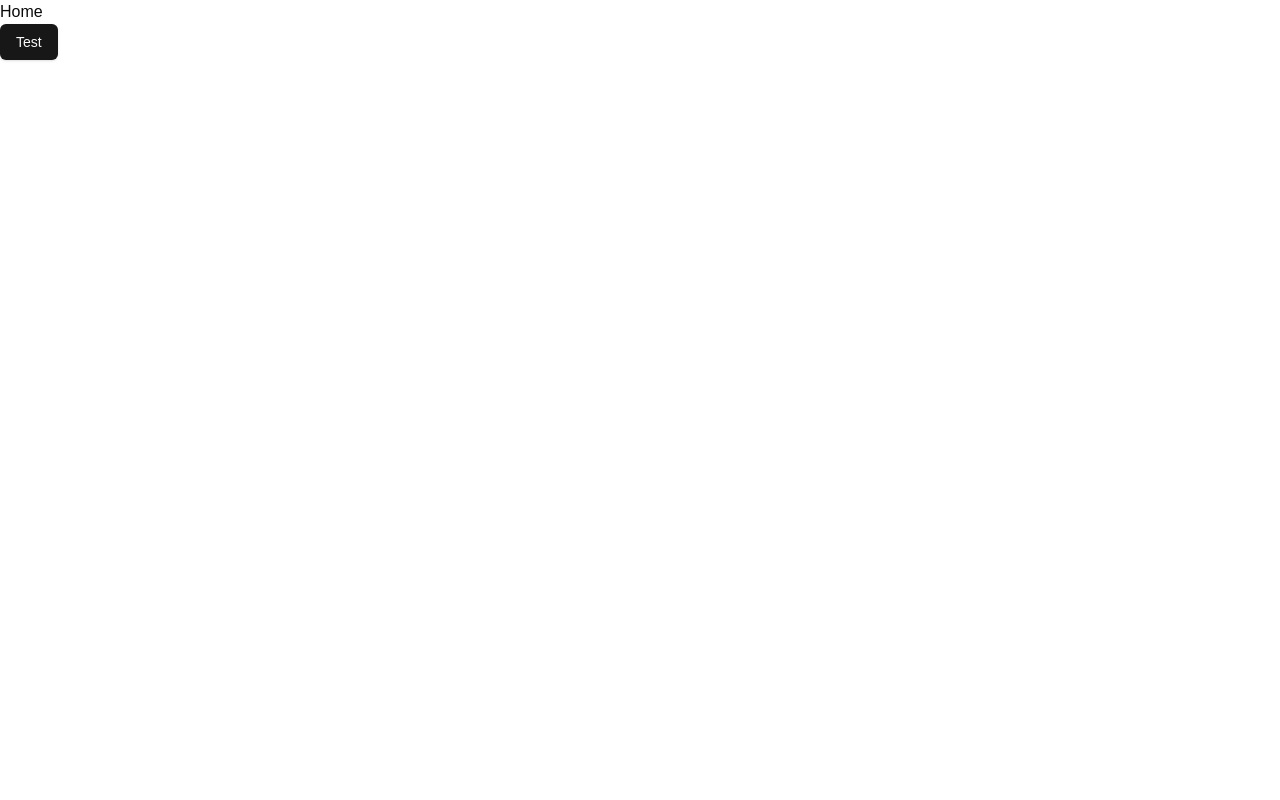
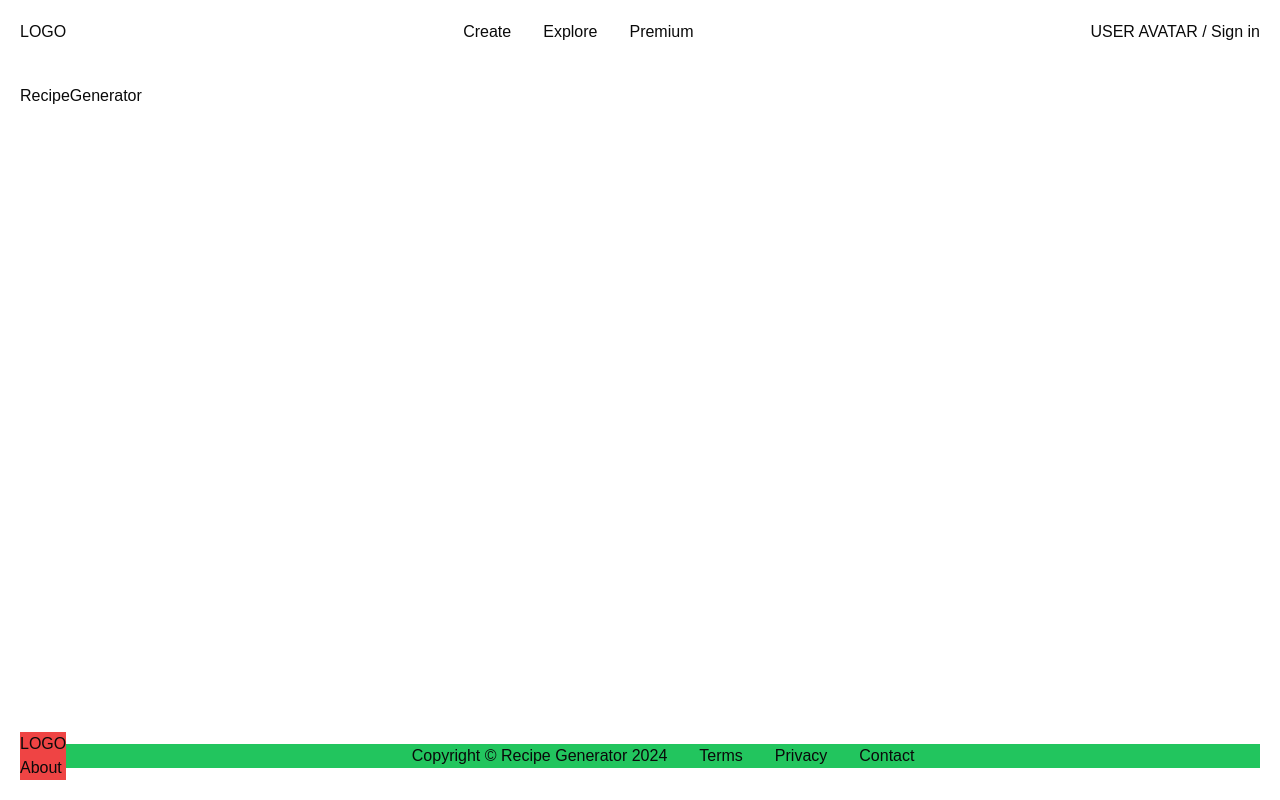
Before and after one commit to smartinuk88/recipe-generator-ai-app, a Next.js app: page / in a window 1280 px wide. Built offline with nearby package versions, Linux system fonts and the light colour scheme.

Commit message:
Layout of Header and Footer components

```diff
--- a/app/layout.tsx
+++ b/app/layout.tsx
@@ -9,6 +9,8 @@ import {
 import localFont from "next/font/local";
 import "./globals.css";
 import { Toaster } from "@/components/ui/toaster";
+import Header from "@/components/Header";
+import Footer from "@/components/Footer";
 
 const geistSans = localFont({
   src: "./fonts/GeistVF.woff",
@@ -36,7 +38,9 @@ export default function RootLayout({
       <html lang="en">
         <body className="min-h-screen h-screen overflow-hidden flex flex-col">
           <Toaster />
+          <Header />
           {children}
+          <Footer />
         </body>
       </html>
     </ClerkProvider>
--- a/app/page.tsx
+++ b/app/page.tsx
@@ -1,10 +1,62 @@
+import RecipeGenerator from "@/components/RecipeGenerator";
 import { Button } from "@/components/ui/button";
+import {
+  BrainCogIcon,
+  EyeIcon,
+  GlobeIcon,
+  MonitorSmartphoneIcon,
+  ServerCogIcon,
+  ZapIcon,
+} from "lucide-react";
+import Image from "next/image";
+import Link from "next/link";
+
+const features = [
+  {
+    name: "Store your PDF Documents",
+    description:
+      "Keep all your important PDF files securely stored and easily accessible anytime, anywhere.",
+    icon: GlobeIcon,
+  },
+  {
+    name: "Blazing Fast Responses",
+    description:
+      "Experience lightning-fast answers to your queries, ensuring you get the information you need instantly.",
+    icon: ZapIcon,
+  },
+  {
+    name: "Chat Memorisation",
+    description:
+      "Our intelligent chatbot remembers previous interactions, providing a seamless and personalized experience.",
+    icon: BrainCogIcon,
+  },
+  {
+    name: "Interactive PDF Viewer",
+    description:
+      "Engage with your PDFs like never before using our intuitive and interactive viewer.",
+    icon: EyeIcon,
+  },
+  {
+    name: "Cloud Backup",
+    description:
+      "Rest assured knowing your documents are safely backed up on the cloud, protected from loss or damage.",
+    icon: ServerCogIcon,
+  },
+  {
+    name: "Responsive Across Devices",
+    description:
+      "Access and chat with your PDFs seamlessly on any device, whether it's your desktop, tablet, or smartphone.",
+
+    icon: MonitorSmartphoneIcon,
+  },
+];
 
 export default function Home() {
   return (
-    <div>
-      <p>Home</p>
-      <Button>Test</Button>
-    </div>
+    <main className="flex-1 overflow-scroll p-5">
+      <div className="max-w-7xl mx-auto">
+        <RecipeGenerator />
+      </div>
+    </main>
   );
 }
--- /dev/null
+++ b/components/Footer.tsx
@@ -0,0 +1,17 @@
+function Footer() {
+  return (
+    <div className="flex p-5 items-center">
+      <div className="bg-red-500">
+        <p>LOGO</p>
+        <p>About</p>
+      </div>
+      <div className="bg-green-500 flex-1 flex justify-center space-x-8">
+        <p>Copyright &copy; Recipe Generator 2024</p>
+        <p>Terms</p>
+        <p>Privacy</p>
+        <p>Contact</p>
+      </div>
+    </div>
+  );
+}
+export default Footer;
--- /dev/null
+++ b/components/Header.tsx
@@ -0,0 +1,20 @@
+function Header() {
+  return (
+    <div className="flex items-center justify-between p-5">
+      <div>LOGO</div>
+      <div>
+        <nav>
+          <ul className="flex space-x-8">
+            <li>Create</li>
+            <li>Explore</li>
+            <li>Premium</li>
+          </ul>
+        </nav>
+      </div>
+      <div>
+        <p>USER AVATAR / Sign in</p>
+      </div>
+    </div>
+  );
+}
+export default Header;
--- /dev/null
+++ b/components/RecipeGenerator.tsx
@@ -0,0 +1,6 @@
+function RecipeGenerator() {
+  return (
+    <div>RecipeGenerator</div>
+  )
+}
+export default RecipeGenerator
```
